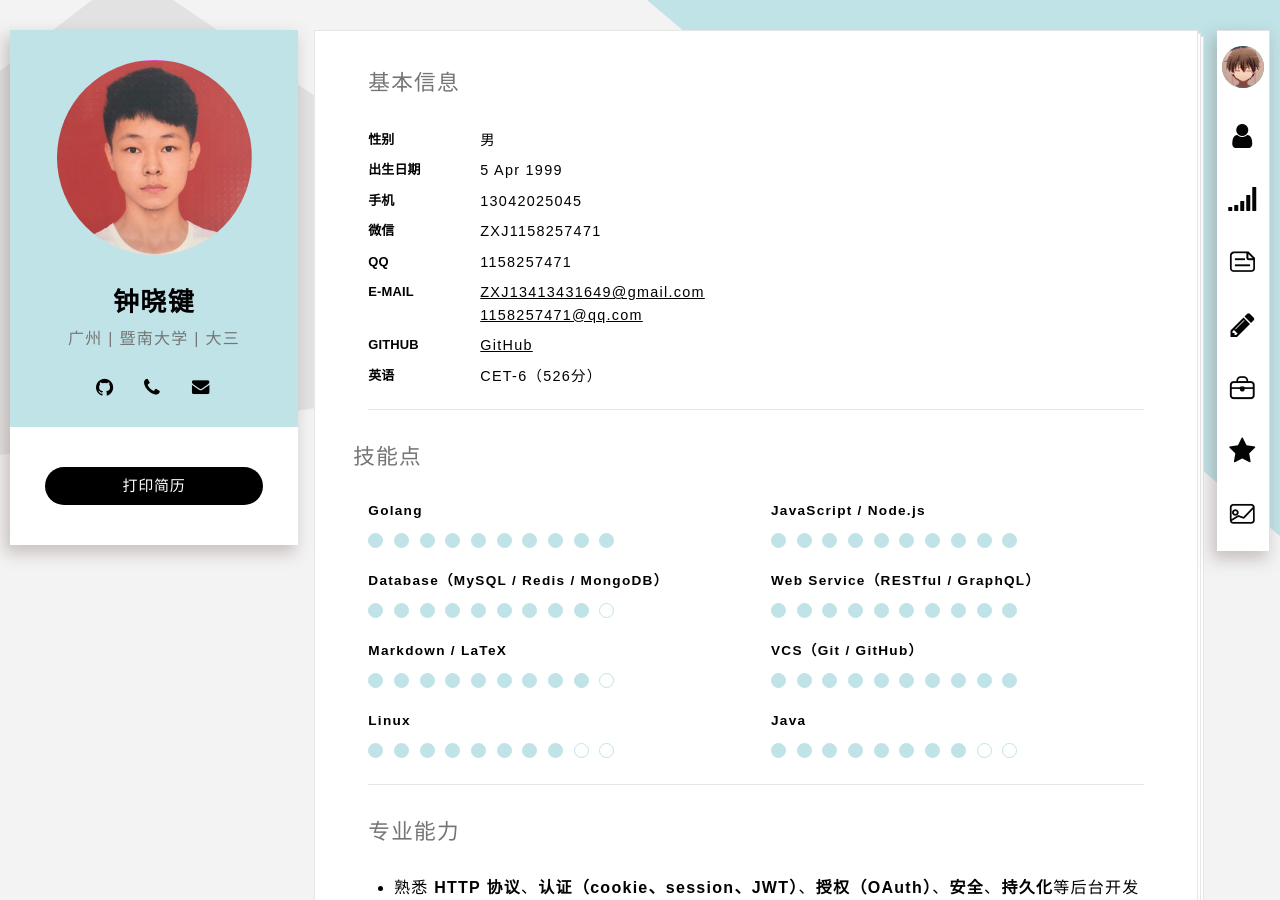
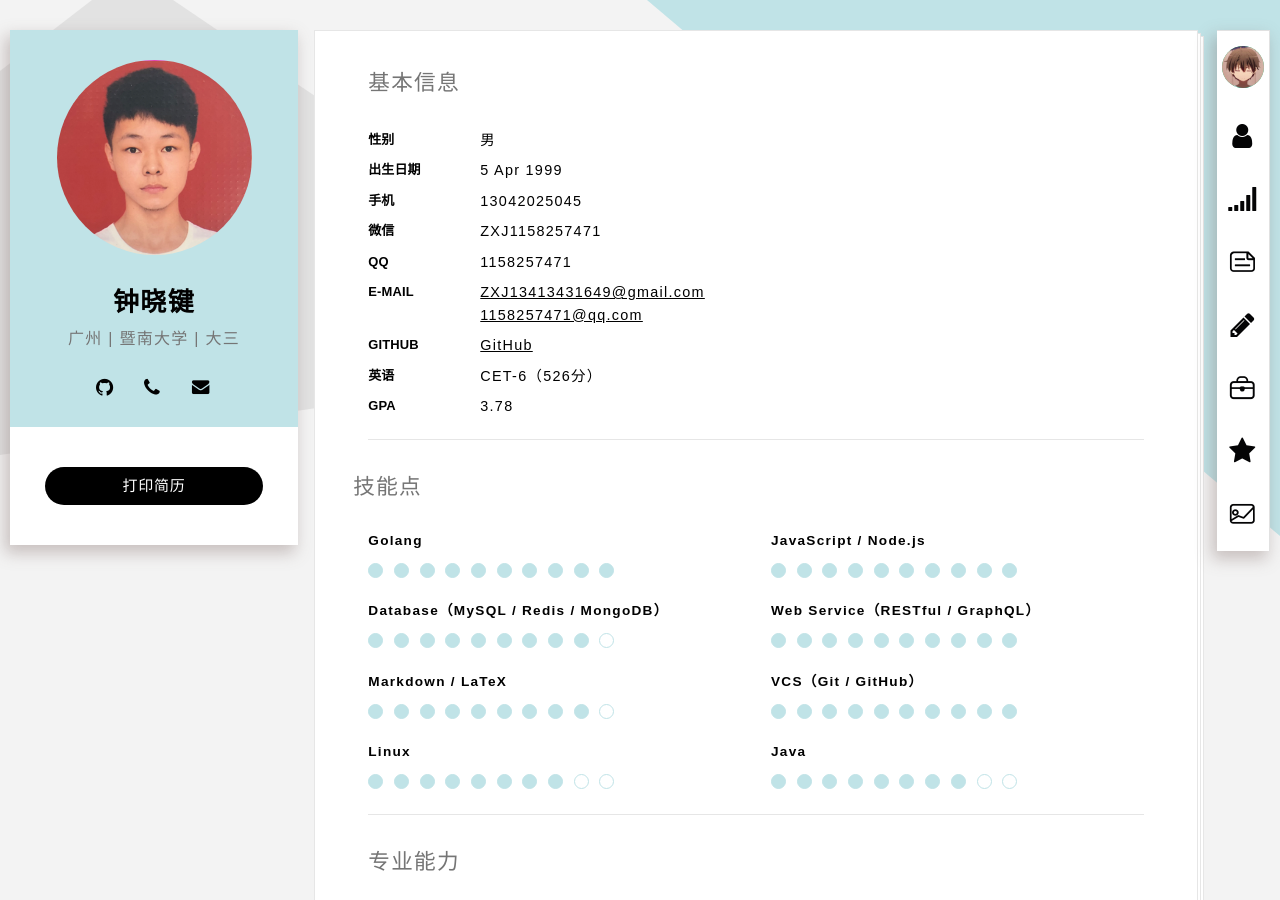
Before and after one commit to xiaojianzhong/xiaojianzhong.github.io, a Jekyll site: the page built from index.html, in a window 1280 px wide and 900 px high. Built offline with Jekyll 4.4.1, drawn with Linux system fonts in a browser that asks for light colours; some web fonts are replaced.

Commit message:
feat(platform-browser): add GPA item

```diff
--- a/_config.yml
+++ b/_config.yml
@@ -24,6 +24,7 @@ emails:
   - ZXJ13413431649@gmail.com
   - 1158257471@qq.com
 ZhiHu: https://www.zhihu.com/people/zhong-xiaojian
+GPA: 3.78
 
 exclude:
   ['LICENSE', 'package.json', 'package-lock.json', 'commitlint.config.js']
--- a/_includes/basic.html
+++ b/_includes/basic.html
@@ -38,6 +38,9 @@
 
         <dt class="text-upper">英语</dt>
         <dd>CET-6（526分）</dd>
+
+        <dt class="text-upper">GPA</dt>
+        <dd>{{ site.GPA }}</dd>
       </dl>
     </div>
   </div>
```
